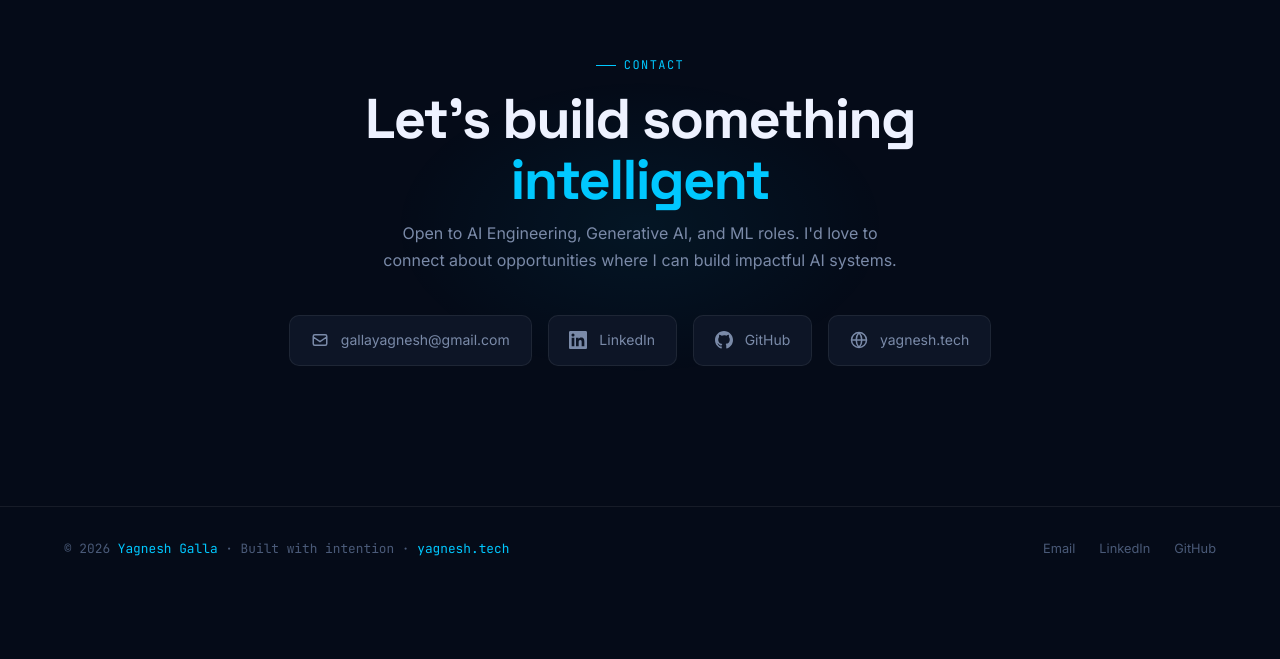
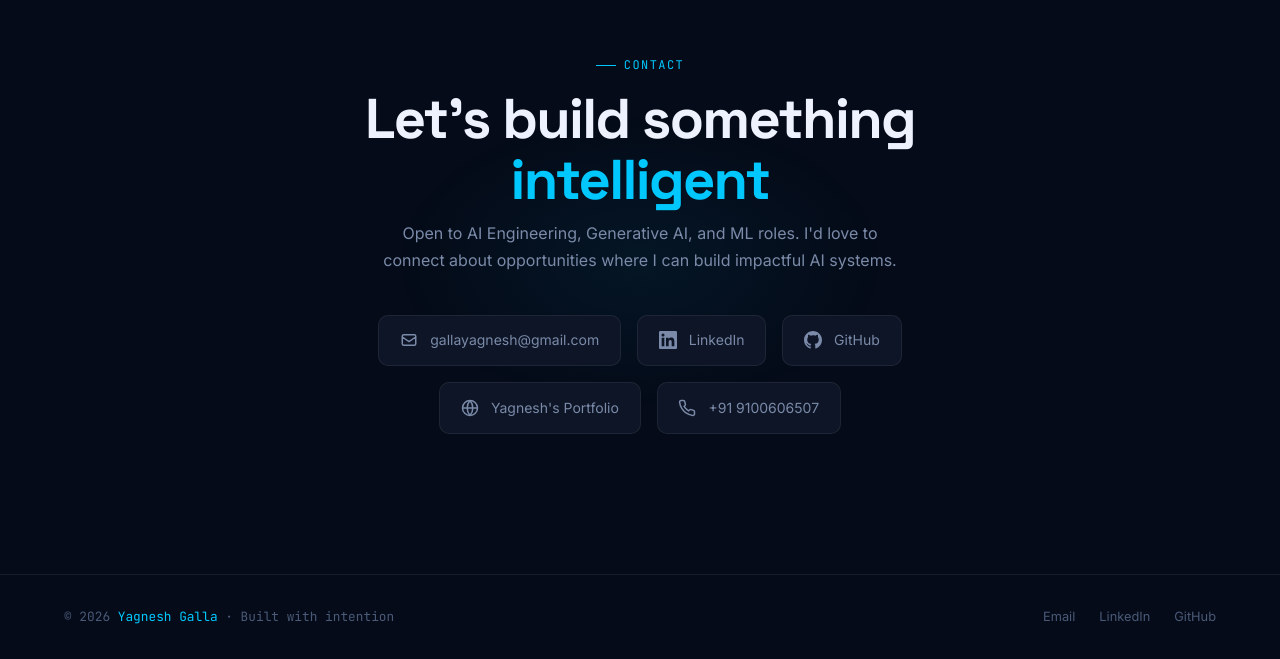
Before and after one commit to gallayagnesh/my-personal-portfolio, a plain HTML site: page index.html in a window 1280 px wide. Shown: the part 5420-6079 px from the top of the page. Before the commit the page ends 6012 px from the top, so only its background shows below. Drawn offline with Linux system fonts and the light colour scheme.

Commit message:
Update contact links and footer information

```diff
--- a/index.html
+++ b/index.html
@@ -1444,10 +1444,14 @@
           <svg width="18" height="18" fill="currentColor" viewBox="0 0 24 24"><path d="M12 0C5.374 0 0 5.373 0 12c0 5.302 3.438 9.8 8.207 11.387.599.111.793-.261.793-.577v-2.234c-3.338.726-4.033-1.416-4.033-1.416-.546-1.387-1.333-1.756-1.333-1.756-1.089-.745.083-.729.083-.729 1.205.084 1.839 1.237 1.839 1.237 1.07 1.834 2.807 1.304 3.492.997.107-.775.418-1.305.762-1.604-2.665-.305-5.467-1.334-5.467-5.931 0-1.311.469-2.381 1.236-3.221-.124-.303-.535-1.524.117-3.176 0 0 1.008-.322 3.301 1.23A11.509 11.509 0 0112 5.803c1.02.005 2.047.138 3.006.404 2.291-1.552 3.297-1.23 3.297-1.23.653 1.653.242 2.874.118 3.176.77.84 1.235 1.911 1.235 3.221 0 4.609-2.807 5.624-5.479 5.921.43.372.823 1.102.823 2.222v3.293c0 .319.192.694.801.576C20.566 21.797 24 17.3 24 12c0-6.627-5.373-12-12-12z"/></svg>
           GitHub
         </a>
-        <a href="https://yagnesh.tech" class="contact-card">
+        <a href="https://gallayagnesh.vercel.app/" class="contact-card">
           <svg width="18" height="18" fill="none" viewBox="0 0 24 24" stroke="currentColor" stroke-width="2"><circle cx="12" cy="12" r="10"/><path d="M2 12h20M12 2a15.3 15.3 0 010 20M12 2a15.3 15.3 0 000 20"/></svg>
-          yagnesh.tech
+          Yagnesh's Portfolio
         </a>
+        <a href="tel:+919100606507" class="contact-card">
+  <svg width="18" height="18" fill="none" viewBox="0 0 24 24" stroke="currentColor" stroke-width="2"><path d="M22 16.92v3a2 2 0 01-2.18 2 19.79 19.79 0 01-8.63-3.07 19.5 19.5 0 01-6-6A19.79 19.79 0 012.12 4.18 2 2 0 014.11 2h3a2 2 0 012 1.72c.127.96.361 1.903.7 2.81a2 2 0 01-.45 2.11L8.09 9.91a16 16 0 006 6l1.27-1.27a2 2 0 012.11-.45c.907.339 1.85.573 2.81.7A2 2 0 0122 16.92z"/></svg>
+  +91 9100606507
+      </a>
       </div>
     </div>
   </section>
@@ -1457,7 +1461,7 @@
   ============================ -->
   <footer>
     <div class="footer-copy">
-      © 2026 <span>Yagnesh Galla</span> · Built with intention · <span>yagnesh.tech</span>
+      © 2026 <span>Yagnesh Galla</span> · Built with intention
     </div>
     <div class="footer-links">
       <a href="mailto:gallayagnesh@gmail.com">Email</a>
```
